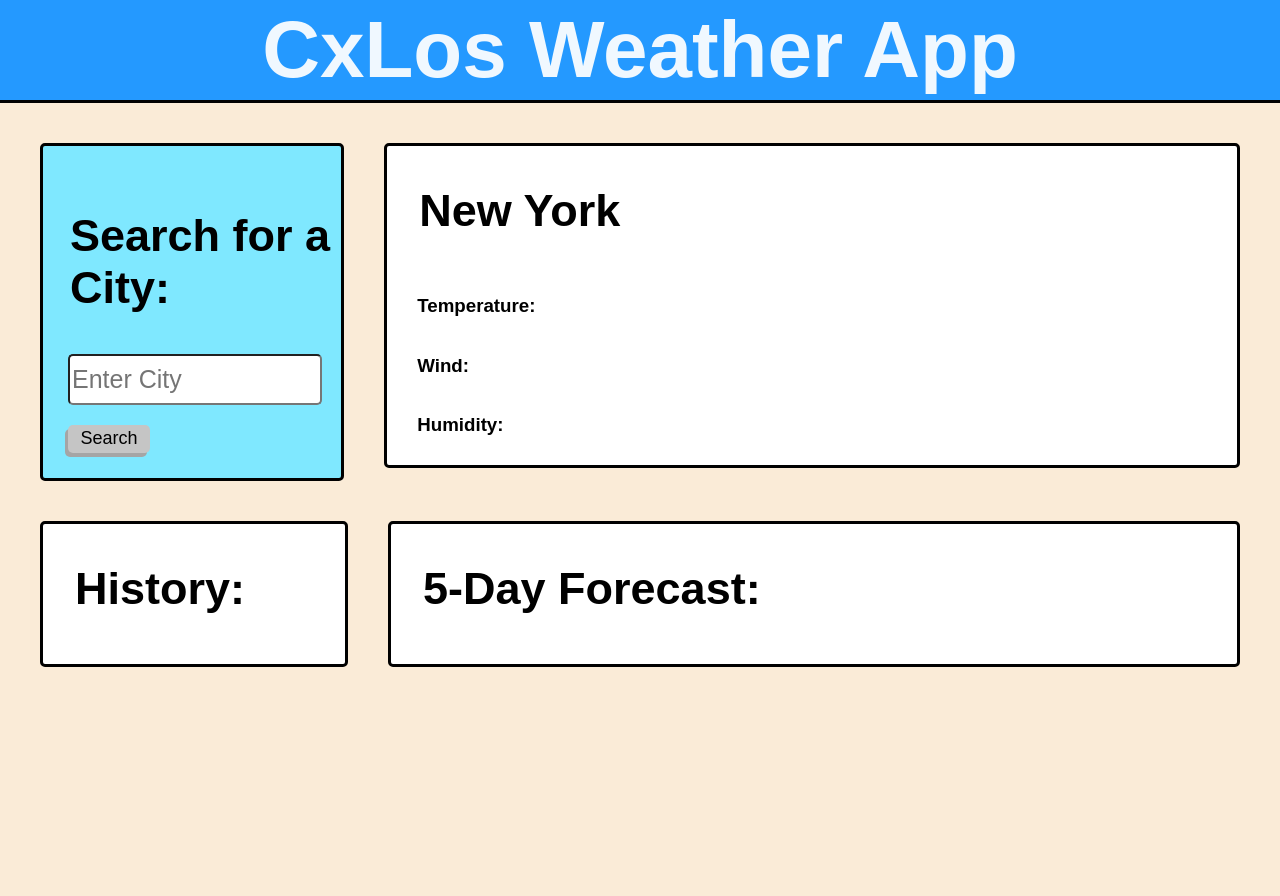
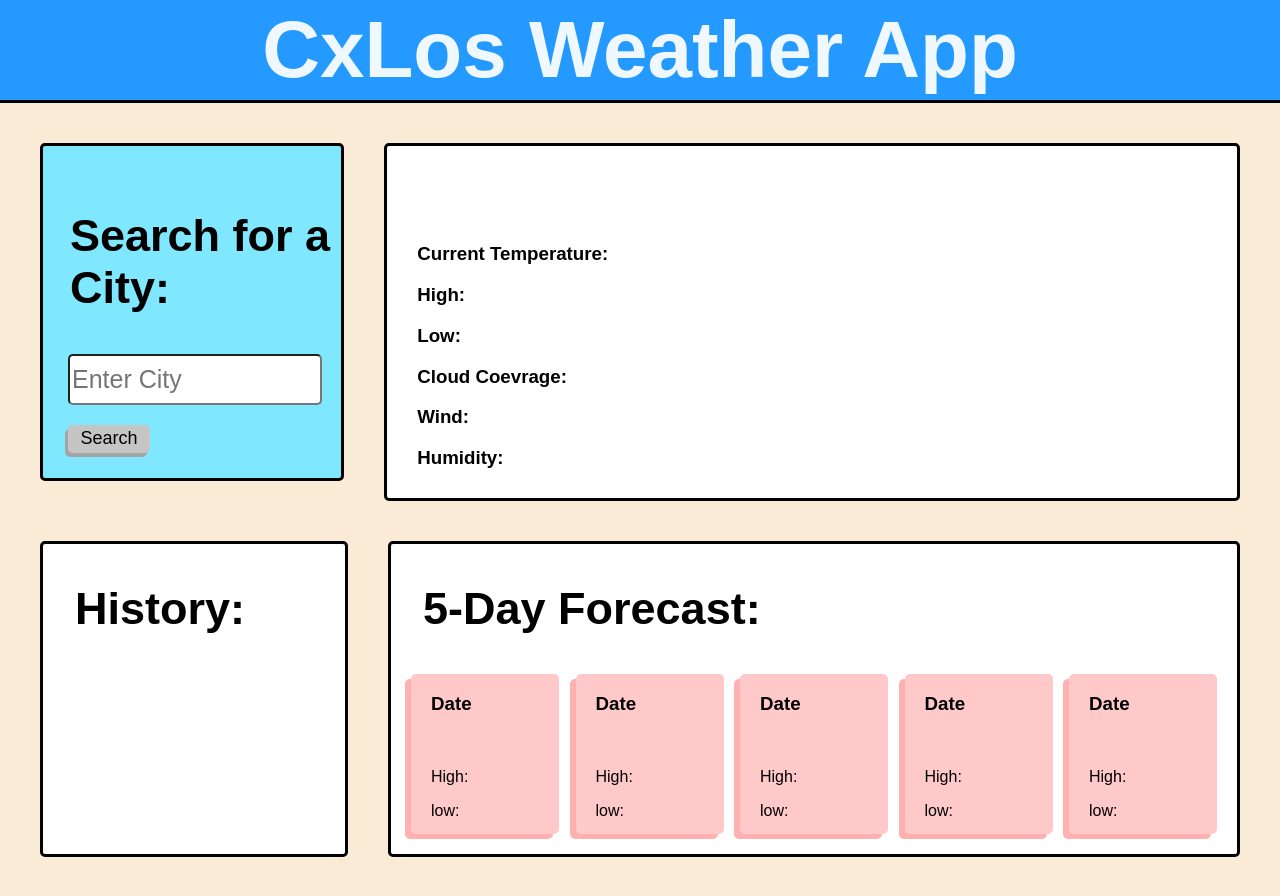
Before and after one commit to CxLos/Cxlos6-Weather-App, a plain HTML site: page index.html in a window 1280 px wide. Before the commit the page ends 800 px from the top, so only its background shows below. Drawn offline with Linux system fonts and the light colour scheme.

Commit message:
5 day forecast

```diff
--- a/index.html
+++ b/index.html
@@ -32,34 +32,36 @@
         </div>
 
             <!-- <div id="sc">
-                <h2>Latitude:</h2>
+                <h2>Enter Coordinates:</h2>
             </div>
             <div>
                 <form id="city-search">
-                    <input id="city-input" name="latitude-input" type="text" placeholder="Enter Latitude"></input>
+                    <input id="city-input" name="latitude-input" type="text" placeholder="Latitude"></input>
+                    <input id="city-input" name="longitude-input" type="text" placeholder="Longitude"></input>
                     <input id="sbutton" type="submit" value="Search">
                 </form>
             </div> -->
 
-            <!-- <div id="sc">
-                <h2>Longitude:</h2>
+        <div id="display">
+            <div id="display2">
+                <div id="city-name">
+                    <h2 id="city"></h2>
+                </div>
+                <div id="display3">
+                    <img id="condition"></img>
+                </div>
             </div>
-            <div>
-                <form id="city-search">
-                    <input id="city-input" name="longitude-input" type="text" placeholder="Enter Longitude"></input>
-                    <input id="sbutton" type="submit" value="Search">
-                </form>
-            </div>
-        </div> -->
 
-        <div id="display">
-            <div id="city-name">
-                <h2 id="city">New York</h2>
-            </div>
-            <h3 id="temp">Temperature:</h3>
-            <h3 id="wind">Wind:</h3>
-            <h3 id="hum">Humidity:</h3>
+                <div>
+                    <h3 id="temp">Current Temperature:</h3>
+                    <h3 id="hi">High:</h3>
+                    <h3 id="lo">Low:</h3>
+                    <h3 id="cloud">Cloud Coevrage:</h3>
+                    <h3 id="wind">Wind:</h3>
+                    <h3 id="hum">Humidity:</h3>
+                </div>
         </div>
+
     </main>
 
     <main class="page2">
@@ -73,6 +75,59 @@
         </div>
         <div id="forecast">
             <h2>5-Day Forecast:</h2>
+            <div id="box5">
+                <div id="cast">
+                    <h3 class="f1">Date</h3>
+                    <div>
+                        <img id="g1"></img>
+                    </div>
+                    <div>
+                        <p id="hi1">High:</p>
+                        <p id="lo1">low:</p>
+                    </div>
+                </div>
+                <div id="cast">
+                    <h3 class="f2">Date</h3>
+                    <div>
+                        <img id="g2"></img>
+                    </div>
+                    <div>
+                        <p id="hi2">High:</p>
+                        <p id="lo2">low:</p>
+                    </div>
+                </div>
+                <div id="cast">
+                    <h3 class="f3">Date</h3>
+                    <div>
+                        <img id="g3"></img>
+                    </div>
+                    <div>
+                        <p id="hi3">High:</p>
+                        <p id="lo3">low:</p>
+                    </div>
+                </div>
+                <div id="cast">
+                    <h3 class="f4">Date</h3>
+                    <div>
+                        <img id="g4"></img>
+                    </div>
+                    <div>
+                        <p id="hi4">High:</p>
+                        <p id="lo4">low:</p>
+                    </div>
+                </div>
+                <div id="cast">
+                    <h3 class="f5">Date</h3>
+                    <div>
+                        <img id="g5"></img>
+                    </div>
+                    <div>
+                        <p id="hi5">High:</p>
+                        <p id="lo5">low:</p>
+                    </div>
+                </div>
+
+            </div>
         </div>
     </main>
 
```
Also changed, not shown: 1 other file.
